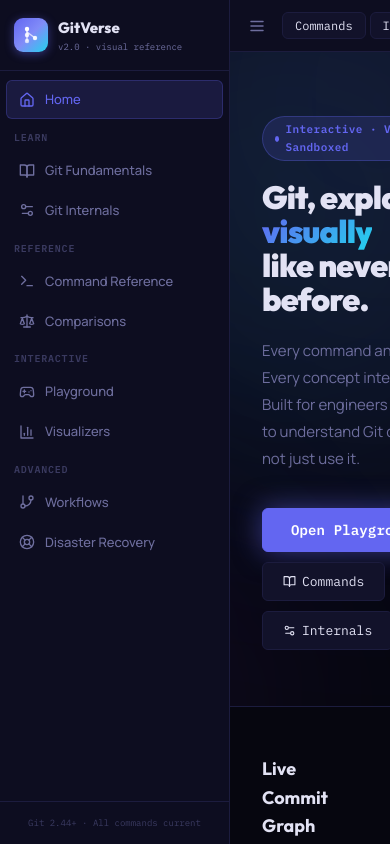
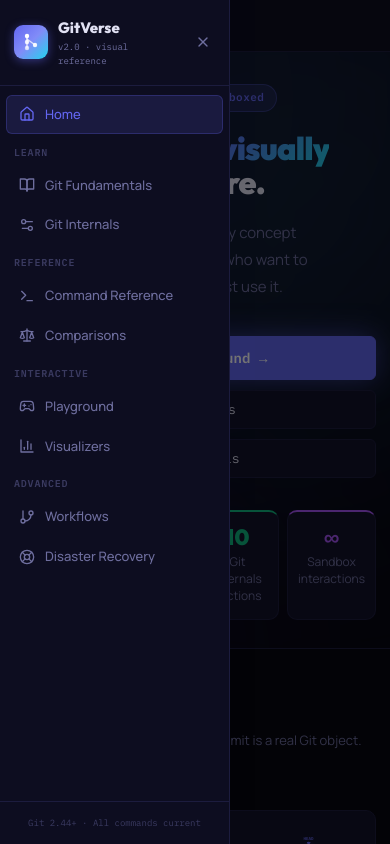
Before and after one commit to adarshdebata/gitverse, a React (Vite) app: page /gitverse/playground in a window 390 px wide. Built offline with nearby package versions, Linux system fonts and the light colour scheme.

Commit message:
RESPONSIVE FIX

```diff
--- a/src/components/layout/Layout.jsx
+++ b/src/components/layout/Layout.jsx
@@ -57,7 +57,7 @@
       </button>
 
       {/* Quick nav bar */}
-      <div style={{ display: "flex", gap: 4, flex: 1 }}>
+      <div className="topbar-nav" style={{ display: "flex", gap: 4, flex: 1 }}>
         {[
           { label: "Commands", path: "/commands" },
           { label: "Internals", path: "/internals" },
@@ -76,7 +76,7 @@
       </div>
 
       {/* Git version selector */}
-      <div ref={versionRef} style={{ position: "relative", flexShrink: 0 }}>
+      <div ref={versionRef} className="topbar-version-btn" style={{ position: "relative", flexShrink: 0 }}>
         <button
           onClick={() => setVersionOpen(v => !v)}
           style={{
@@ -156,7 +156,7 @@
 }
 
 export default function Layout({ children }) {
-  const { theme } = useAppStore();
+  const { theme, sidebarOpen, toggleSidebar } = useAppStore();
 
   // Sync theme class on mount and on change (covers persisted state on first load)
   useEffect(() => {
@@ -165,6 +165,12 @@
 
   return (
     <div style={{ display: "flex", height: "100vh", overflow: "hidden", background: "var(--bg)" }}>
+      {/* Mobile backdrop — closes sidebar when tapped */}
+      <div
+        className={`sidebar-backdrop${sidebarOpen ? " visible" : ""}`}
+        onClick={toggleSidebar}
+      />
+
       <Sidebar />
 
       {/* Right panel */}
@@ -181,7 +187,7 @@
 
         {/* Main content area */}
         <main style={{ flex: 1, overflowY: "auto", overflowX: "hidden" }}>
-          <div style={{ padding: "32px 32px 60px", maxWidth: 1200, margin: "0 auto" }}>
+          <div className="content-pad">
             {children}
           </div>
         </main>
--- a/src/components/layout/Sidebar.jsx
+++ b/src/components/layout/Sidebar.jsx
@@ -9,6 +9,7 @@
   BarChart3,
   GitBranch,
   LifeBuoy,
+  X,
 } from "lucide-react";
 import { useAppStore } from "@/store/useAppStore";
 
@@ -48,10 +49,17 @@
 ];
 
 export default function Sidebar() {
-  const { sidebarOpen } = useAppStore();
+  const { sidebarOpen, toggleSidebar } = useAppStore();
+
+  const closeOnMobile = () => {
+    if (window.matchMedia("(max-width: 640px)").matches && sidebarOpen) {
+      toggleSidebar();
+    }
+  };
 
   return (
     <aside
+      className={`sidebar-responsive${sidebarOpen ? " sidebar-mobile-open" : ""}`}
       style={{
         width: sidebarOpen ? 230 : 58,
         minWidth: sidebarOpen ? 230 : 58,
@@ -115,6 +123,14 @@
             </div>
           </div>
         )}
+
+        <button
+          className="sidebar-close-btn"
+          onClick={toggleSidebar}
+          title="Close menu"
+        >
+          <X size={16} />
+        </button>
       </div>
 
       {/* Navigation */}
@@ -145,6 +161,7 @@
                   end={item.to === "/"}
                   className={({ isActive }) => `nav-item ${isActive ? "active" : ""}`}
                   title={!sidebarOpen ? item.label : undefined}
+                  onClick={closeOnMobile}
                 >
                   <span style={{ display: "flex", alignItems: "center", flexShrink: 0 }}>
                     <IconComp size={16} />
--- a/src/pages/HomePage.jsx
+++ b/src/pages/HomePage.jsx
@@ -70,11 +70,9 @@
 
       {/* ── HERO (full-bleed, breaks out of content padding) ── */}
       <div
+        className="hero-breakout"
         style={{
           position: "relative",
-          margin: "-32px -32px 0",
-          padding: "64px 32px 56px",
-          marginBottom: 48,
           borderBottom: "1px solid var(--border)",
           overflow: "hidden",
         }}
@@ -100,15 +98,7 @@
         }} />
 
         {/* Two-column grid */}
-        <div style={{
-          position: "relative", zIndex: 1,
-          display: "grid",
-          gridTemplateColumns: "1fr 1fr",
-          gap: 56,
-          alignItems: "center",
-          maxWidth: 1136,
-          margin: "0 auto",
-        }}>
+        <div className="hero-grid" style={{ position: "relative", zIndex: 1 }}>
           {/* Left: Headline + subtitle + CTAs */}
           <div>
             <div style={{
@@ -149,7 +139,7 @@
               who want to understand Git deeply — not just use it.
             </p>
 
-            <div style={{ display: "flex", gap: 10, flexWrap: "wrap", alignItems: "center" }}>
+            <div className="hero-ctas">
               <button
                 className="btn btn-primary"
                 style={{
@@ -193,20 +183,16 @@
           </div>
 
           {/* Right: 2×2 stat cards */}
-          <div style={{ display: "grid", gridTemplateColumns: "1fr 1fr", gap: 12 }}>
+          <div className="hero-stats-grid">
             {STATS.map((s, i) => (
               <div
                 key={i}
-                className="gitverse-card"
-                style={{
-                  padding: "22px 20px",
-                  textAlign: "center",
-                  borderTop: `2px solid ${s.color}`,
-                }}
+                className="gitverse-card stat-card"
+                style={{ borderTop: `2px solid ${s.color}` }}
               >
                 <div
                   className="font-heading"
-                  style={{ fontSize: 36, fontWeight: 900, color: s.color, lineHeight: 1, marginBottom: 6 }}
+                  style={{ fontSize: "clamp(22px, 4.5vw, 36px)", fontWeight: 900, color: s.color, lineHeight: 1, marginBottom: 6 }}
                 >
                   {s.n}
                 </div>
@@ -254,7 +240,7 @@
                 </span>
               </div>
             ))}
-            <span style={{
+            <span className="hover-hint" style={{
               fontSize: 11, color: "var(--dim)",
               fontFamily: "IBM Plex Mono", marginLeft: "auto",
             }}>
@@ -273,7 +259,7 @@
           The commands that trip up even experienced engineers — fully explained.
         </p>
 
-        <div style={{ display: "grid", gridTemplateColumns: "repeat(2, 1fr)", gap: 12 }}>
+        <div className="featured-grid">
           {featured.map((cmd) => (
             <div
               key={cmd.id}
@@ -317,7 +303,7 @@
           Structured journeys from fundamentals to mastery.
         </p>
 
-        <div style={{ display: "grid", gridTemplateColumns: "repeat(3, 1fr)", gap: 12 }}>
+        <div className="paths-grid">
           {PATHS.map((p) => (
             <div
               key={p.path}
--- a/src/pages/PlaygroundPage.jsx
+++ b/src/pages/PlaygroundPage.jsx
@@ -111,7 +111,7 @@
       {/* ── TERMINAL ─────────────────────────────── */}
       {playgroundTab === "terminal" && (
         <div className="animate-fade-in">
-          <div style={{ display: "grid", gridTemplateColumns: "1fr 320px", gap: 14, alignItems: "start" }}>
+          <div className="playground-terminal-grid">
 
             {/* Left: terminal → repo state */}
             <div style={{ display: "flex", flexDirection: "column", gap: 14 }}>
--- a/src/styles/globals.css
+++ b/src/styles/globals.css
@@ -1711,6 +1711,236 @@
   color: var(--accent);
 }
 
+/* ================================================================
+   RESPONSIVE — MOBILE, TABLET & LARGE DISPLAY
+   480  → small phone
+   640  → mobile
+   768  → tablet
+   900  → small laptop / iPad landscape
+   1400 → large display (sidebar-aware centering)
+================================================================ */
+
+/* Playground terminal two-column grid */
+.playground-terminal-grid {
+  display: grid;
+  grid-template-columns: 1fr 320px;
+  gap: 14px;
+  align-items: start;
+}
+@media (max-width: 900px) {
+  .playground-terminal-grid {
+    grid-template-columns: 1fr;
+  }
+}
+
+/* Main content area padding */
+.content-pad {
+  padding: 32px 32px 60px;
+  max-width: 1200px;
+  margin: 0 auto;
+}
+@media (max-width: 768px) {
+  .content-pad { padding: 24px 20px 48px; }
+}
+@media (max-width: 480px) {
+  .content-pad { padding: 16px 14px 36px; }
+}
+
+/* TopBar quick-nav and version picker hidden on mobile */
+@media (max-width: 640px) {
+  .topbar-nav { display: none !important; }
+  .topbar-version-btn { display: none !important; }
+}
+
+/* Mobile sidebar — fixed overlay that slides in/out */
+@media (max-width: 640px) {
+  .sidebar-responsive {
+    position: fixed !important;
+    top: 0 !important;
+    left: 0 !important;
+    height: 100vh !important;
+    z-index: 20 !important;
+    transform: translateX(-100%) !important;
+    transition: transform 0.25s ease !important;
+  }
+  .sidebar-responsive.sidebar-mobile-open {
+    transform: translateX(0) !important;
+    width: 230px !important;
+    min-width: 230px !important;
+  }
+}
+
+/* Backdrop that closes the sidebar overlay on mobile */
+.sidebar-backdrop {
+  display: none;
+}
+@media (max-width: 640px) {
+  .sidebar-backdrop.visible {
+    display: block;
+    position: fixed;
+    inset: 0;
+    background: rgba(0, 0, 0, 0.55);
+    z-index: 19;
+    cursor: pointer;
+  }
+}
+
+/* ================================================================
+   HOME PAGE RESPONSIVE LAYOUT SYSTEM
+================================================================ */
+
+/* Hero full-bleed breakout — negative margins match content-pad at every breakpoint */
+.hero-breakout {
+  margin-left: -32px;
+  margin-right: -32px;
+  margin-top: -32px;
+  margin-bottom: 48px;
+  padding-left: 32px;
+  padding-right: 32px;
+  padding-top: 64px;
+  padding-bottom: 56px;
+}
+@media (max-width: 768px) {
+  .hero-breakout {
+    margin-left: -20px;
+    margin-right: -20px;
+    margin-top: -24px;
+    padding-left: 20px;
+    padding-right: 20px;
+    padding-top: 44px;
+    padding-bottom: 36px;
+  }
+}
+@media (max-width: 480px) {
+  .hero-breakout {
+    margin-left: -14px;
+    margin-right: -14px;
+    margin-top: -16px;
+    padding-left: 14px;
+    padding-right: 14px;
+    padding-top: 32px;
+    padding-bottom: 28px;
+  }
+}
+
+/* Hero two-column grid — stacks below 860px */
+.hero-grid {
+  display: grid;
+  grid-template-columns: 1fr 1fr;
+  gap: 56px;
+  align-items: center;
+  max-width: 1136px;
+  margin: 0 auto;
+}
+@media (max-width: 860px) {
+  .hero-grid {
+    grid-template-columns: 1fr;
+    gap: 32px;
+  }
+}
+
+/* Hero stat cards: 2×2 → 4-strip on tablet → 2×2 on phone */
+.hero-stats-grid {
+  display: grid;
+  grid-template-columns: 1fr 1fr;
+  gap: 12px;
+}
+@media (max-width: 860px) {
+  .hero-stats-grid {
+    grid-template-columns: repeat(4, 1fr);
+    gap: 10px;
+  }
+}
+@media (max-width: 640px) {
+  .hero-stats-grid {
+    grid-template-columns: repeat(2, 1fr);
+    gap: 8px;
+  }
+}
+
+/* Stat card responsive padding */
+.stat-card { padding: 22px 20px; text-align: center; }
+@media (max-width: 900px) { .stat-card { padding: 16px 14px; } }
+@media (max-width: 480px)  { .stat-card { padding: 14px 10px; } }
+
+/* Hero CTA row — stacks + full-width on small phones */
+.hero-ctas {
+  display: flex;
+  gap: 10px;
+  flex-wrap: wrap;
+  align-items: center;
+}
+@media (max-width: 480px) {
+  .hero-ctas {
+    flex-direction: column;
+    align-items: stretch;
+  }
+  .hero-ctas button {
+    width: 100%;
+    justify-content: center;
+  }
+}
+
+/* Featured commands: 2-col → 1-col */
+.featured-grid {
+  display: grid;
+  grid-template-columns: repeat(2, 1fr);
+  gap: 12px;
+}
+@media (max-width: 640px) {
+  .featured-grid { grid-template-columns: 1fr; }
+}
+
+/* Learning paths: 3-col → 2-col → 1-col */
+.paths-grid {
+  display: grid;
+  grid-template-columns: repeat(3, 1fr);
+  gap: 12px;
+}
+@media (max-width: 900px) {
+  .paths-grid { grid-template-columns: repeat(2, 1fr); }
+}
+@media (max-width: 480px) {
+  .paths-grid { grid-template-columns: 1fr; }
+}
+
+/* Hide mouse-only hints on touch screens and mobile */
+@media (hover: none) and (pointer: coarse) {
+  .hover-hint { display: none; }
+}
+@media (max-width: 640px) {
+  .hover-hint { display: none; }
+}
+
+/* Generic responsive 2-col grid — used across all content pages */
+.page-grid-2 {
+  display: grid;
+  grid-template-columns: 1fr 1fr;
+}
+@media (max-width: 640px) {
+  .page-grid-2 { grid-template-columns: 1fr; }
+}
+
+/* Sidebar mobile close button */
+.sidebar-close-btn {
+  display: none;
+  background: none;
+  border: none;
+  color: var(--muted);
+  cursor: pointer;
+  padding: 4px;
+  border-radius: 6px;
+  align-items: center;
+  justify-content: center;
+  margin-left: auto;
+  transition: color 0.15s ease;
+  flex-shrink: 0;
+}
+.sidebar-close-btn:hover { color: var(--text); }
+@media (max-width: 640px) {
+  .sidebar-close-btn { display: flex; }
+}
+
 /* ── Visualizer tab-button strip (used in VisualizersPage) ── */
 .viz-tab-strip {
   display: flex;
```
Also changed, not shown: src/pages/CommandDetailPage.jsx (+2 -15 lines), src/pages/CommandsPage.jsx (+1 -7 lines), src/pages/pages.jsx (+7 -7 lines).
